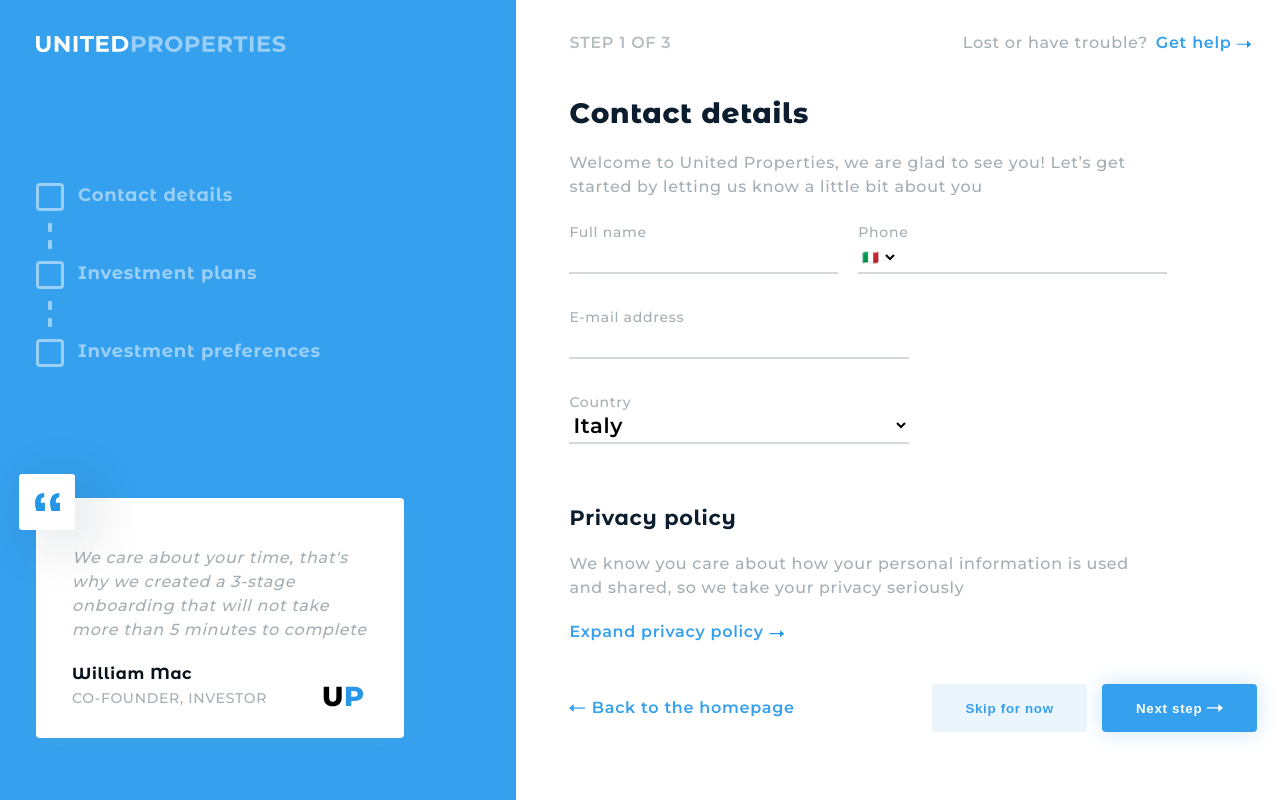
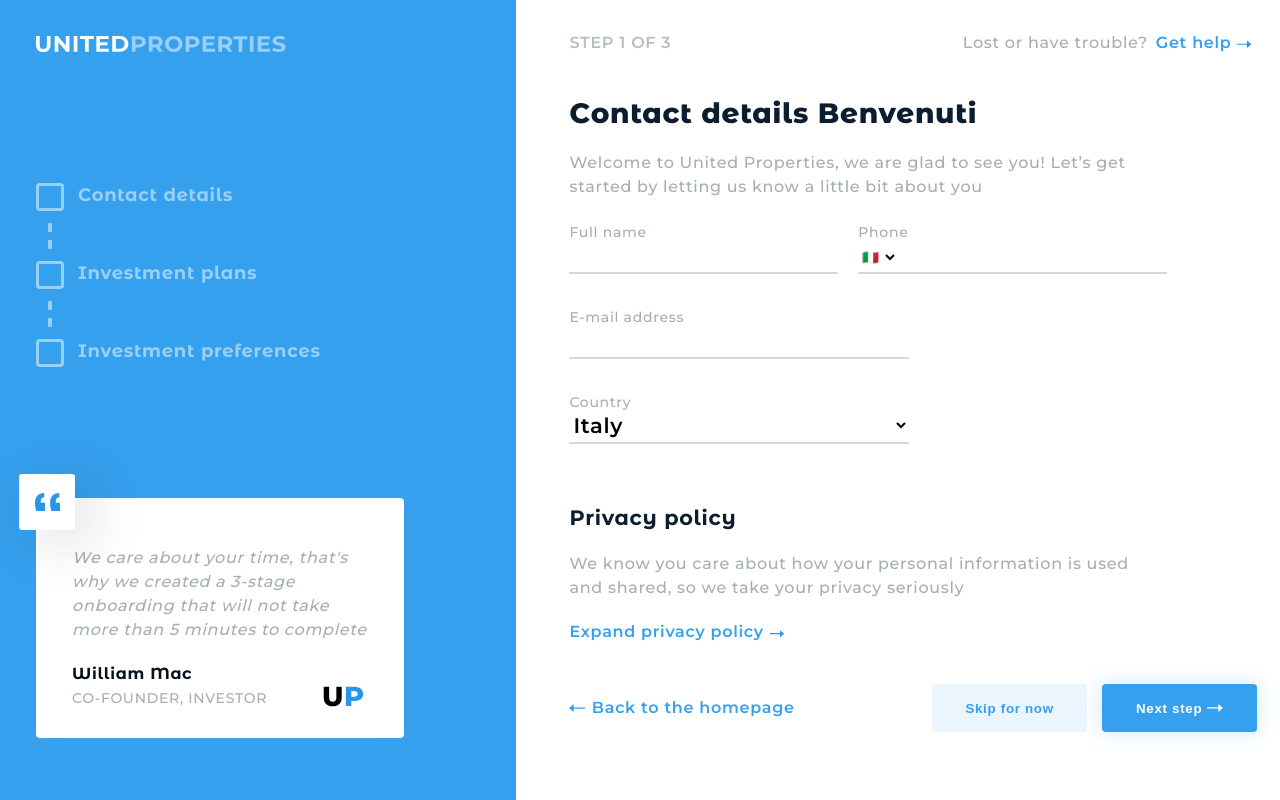
Before and after one commit to cavaglieridomenico/user-onboarding, a React (Create React App) app: page / in a window 1280 px wide. Built offline with nearby package versions, Linux system fonts and the light colour scheme.

Commit message:
UseContext setting #18
Insertion of the code necessary for the passage of the props to
useContext, with appropriate checks.

```diff
--- /dev/null
+++ b/src/context.js
@@ -0,0 +1,12 @@
+import React, { useContext } from 'react';
+
+const AppContext = React.createContext();
+
+export const AppProvider = ({ children }) => {
+  const text = 'Benvenuti';
+  return <AppContext.Provider value={{ text }}>{children}</AppContext.Provider>;
+};
+
+export const useGlobalContext = () => {
+  return useContext(AppContext);
+};
--- a/src/index.js
+++ b/src/index.js
@@ -2,10 +2,13 @@ import React from 'react';
 import ReactDOM from 'react-dom';
 import './index.css';
 import App from './App';
+import { AppProvider } from './context';
 
 ReactDOM.render(
   <React.StrictMode>
-    <App />
+    <AppProvider>
+      <App />
+    </AppProvider>
   </React.StrictMode>,
   document.getElementById('root')
 );
--- a/src/pages/Contact.js
+++ b/src/pages/Contact.js
@@ -3,8 +3,10 @@ import Sidebar from '../components/Sidebar';
 import Header from '../components/Header';
 import Footer from '../components/Footer';
 import LinkToModal from '../components/LinkToModal';
+import { useGlobalContext } from '../context';
 
 const Contact = () => {
+  const { text } = useGlobalContext();
   return (
     <div className='onboarding-outerbox'>
       <Sidebar
@@ -15,7 +17,7 @@ const Contact = () => {
       <div className='onboarding-innerbox'>
         <Header number={1} />
         <section className='contact'>
-          <h1>Сontact details</h1>
+          <h1>Сontact details {text}</h1>
           <article>
             <p className='welcome'>
               Welcome to United Properties, we are glad to see you! Let’s get
```
